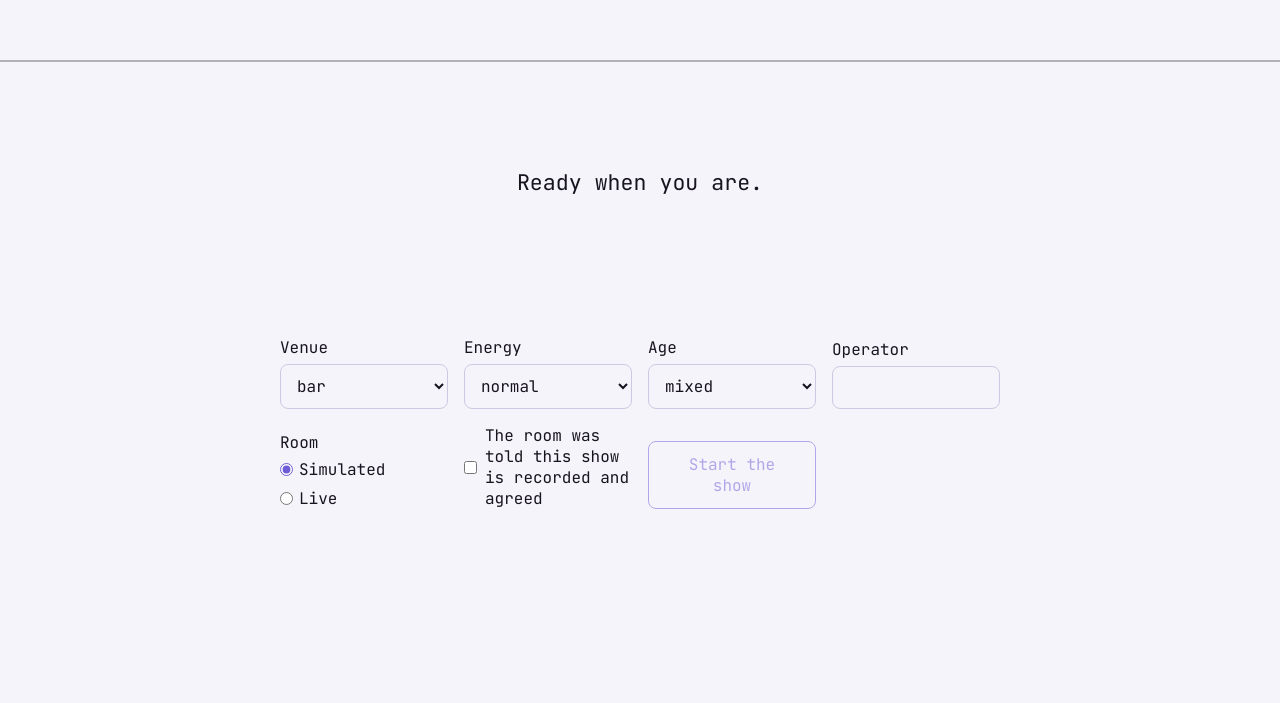
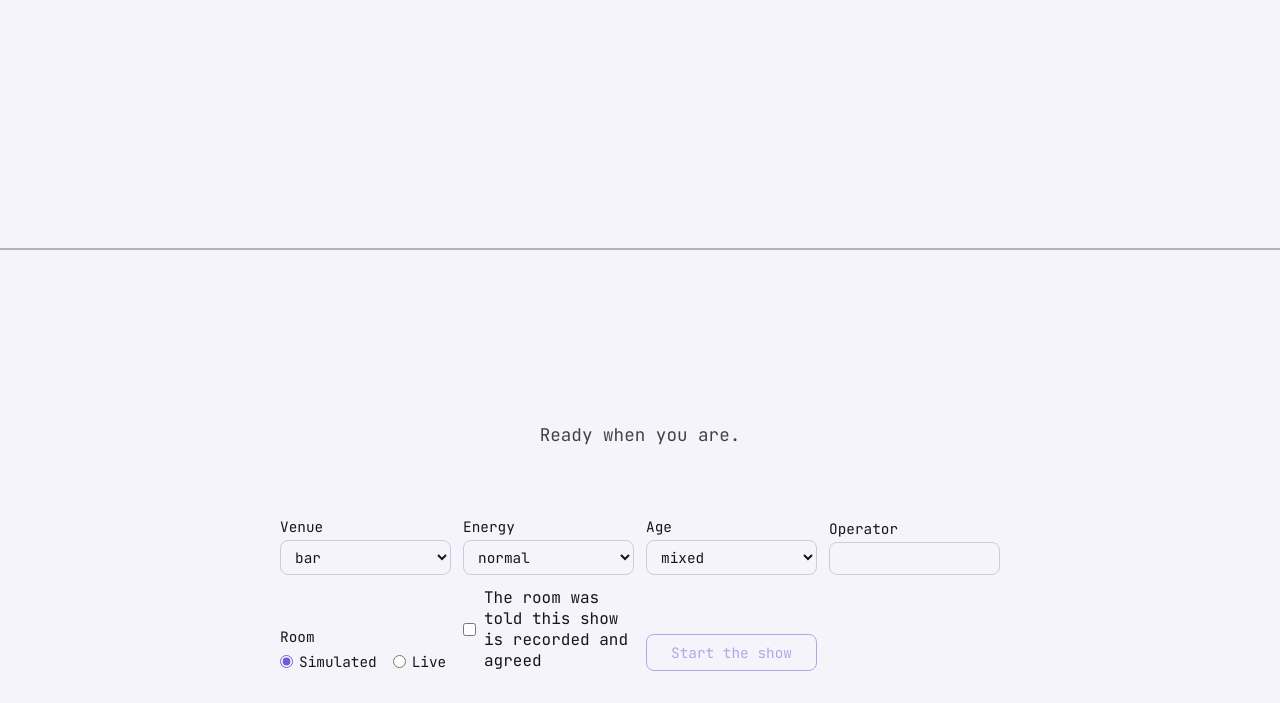
Before and after one commit to Panreta/humor-me, a Next.js app in the folder frontend/: page / in a window 1280 px wide. Shown: the part 151-854 px from the top of the page. Before the commit the page ends 800 px from the top, so only its background shows below. Built offline with nearby package versions, Linux system fonts and the light colour scheme.

Commit message:
feat(frontend): :lipstick: center the wave and demote the line and controls, because the picture is the show and the operator controls should not compete with it

```diff
--- a/frontend/src/app/page.module.css
+++ b/frontend/src/app/page.module.css
@@ -3,9 +3,10 @@
   display: flex;
   flex-direction: column;
   align-items: center;
-  justify-content: center;
-  gap: 32px;
-  padding: 32px 16px;
+  justify-content: flex-start;
+  gap: 12px;
+  /* Pushes the wave's centre line (its box is 40dvh tall) to the middle of the viewport. */
+  padding: 30dvh 16px 32px;
   text-align: center;
 }
 
@@ -17,20 +18,22 @@
 
 .line {
   max-width: 46rem;
-  min-height: 6.5em;
-  font-size: clamp(1rem, 2.2vw, 1.35rem);
+  min-height: 4.8em;
+  font-size: clamp(0.9rem, 1.6vw, 1.1rem);
   line-height: 1.6;
+  opacity: 0.8;
   text-wrap: pretty;
 }
 
 .start {
-  padding: 12px 24px;
+  padding: 8px 16px;
   border: 1px solid var(--border-dim);
   border-radius: 8px;
   background: transparent;
   color: var(--accent);
   border-color: var(--accent);
   font: inherit;
+  font-size: 0.9rem;
   cursor: pointer;
 }
 
@@ -44,14 +47,10 @@
   cursor: default;
 }
 
-.idle {
-  height: 18dvh;
-}
-
 .form {
   display: grid;
   grid-template-columns: repeat(auto-fit, minmax(160px, 1fr));
-  gap: 16px;
+  gap: 12px;
   width: min(720px, 100%);
   align-items: end;
   text-align: left;
@@ -61,13 +60,14 @@
 .toggle {
   display: flex;
   flex-direction: column;
-  gap: 6px;
-  font-size: 1rem;
+  gap: 4px;
+  font-size: 0.9rem;
 }
 
 .field select,
 .field input {
-  padding: 10px 12px;
+  padding: 6px 10px;
+  font-size: 0.9rem;
   border: 1px solid var(--border-dim);
   border-radius: 8px;
   background: var(--background);
@@ -96,7 +96,7 @@
   display: flex;
   flex-direction: column;
   align-items: center;
-  gap: 16px;
+  gap: 10px;
   width: min(900px, 100%);
 }
 
@@ -110,8 +110,8 @@
   padding: 16px;
   border: 2px solid var(--border-dim);
   border-radius: 8px;
-  font-size: 1.15rem;
-  line-height: 1.4;
+  font-size: 1rem;
+  line-height: 1.5;
 }
 
 .notice {
@@ -124,10 +124,10 @@
 
 .windowIdle,
 .windowOpen {
-  padding: 8px 20px;
+  padding: 4px 12px;
   border: 2px solid var(--border-dim);
   border-radius: 999px;
-  font-size: 1.2rem;
+  font-size: 0.8rem;
   font-weight: 700;
 }
 
@@ -145,8 +145,9 @@
 .buttons {
   display: grid;
   grid-template-columns: repeat(4, 1fr);
-  gap: 12px;
+  gap: 10px;
   width: 100%;
+  max-width: 720px;
 }
 
 .reaction {
@@ -154,9 +155,9 @@
   flex-direction: column;
   align-items: center;
   justify-content: flex-start;
-  gap: 10px;
-  min-height: 150px;
-  padding: 16px 10px;
+  gap: 4px;
+  min-height: 70px;
+  padding: 8px 10px;
   border: 2px solid var(--border-dim);
   border-radius: 12px;
   background: transparent;
@@ -167,12 +168,12 @@
 }
 
 .hint {
-  font-size: 2rem;
+  font-size: 1.2rem;
   font-weight: 700;
 }
 
 .meaning {
-  font-size: 1rem;
+  font-size: 0.75rem;
   line-height: 1.3;
 }
 
--- a/frontend/src/app/page.tsx
+++ b/frontend/src/app/page.tsx
@@ -89,7 +89,7 @@ export default function Home() {
 
   return (
     <main className={styles.stage}>
-      <div className={busy ? styles.wave : `${styles.wave} ${styles.idle}`} aria-hidden="true">
+      <div className={styles.wave} aria-hidden="true">
         <Waveform analyser={analyser} />
       </div>
       <p className={styles.line} aria-live="polite">
```
Also changed, not shown: 1 other file (tests, documents, lock files or other folders).
